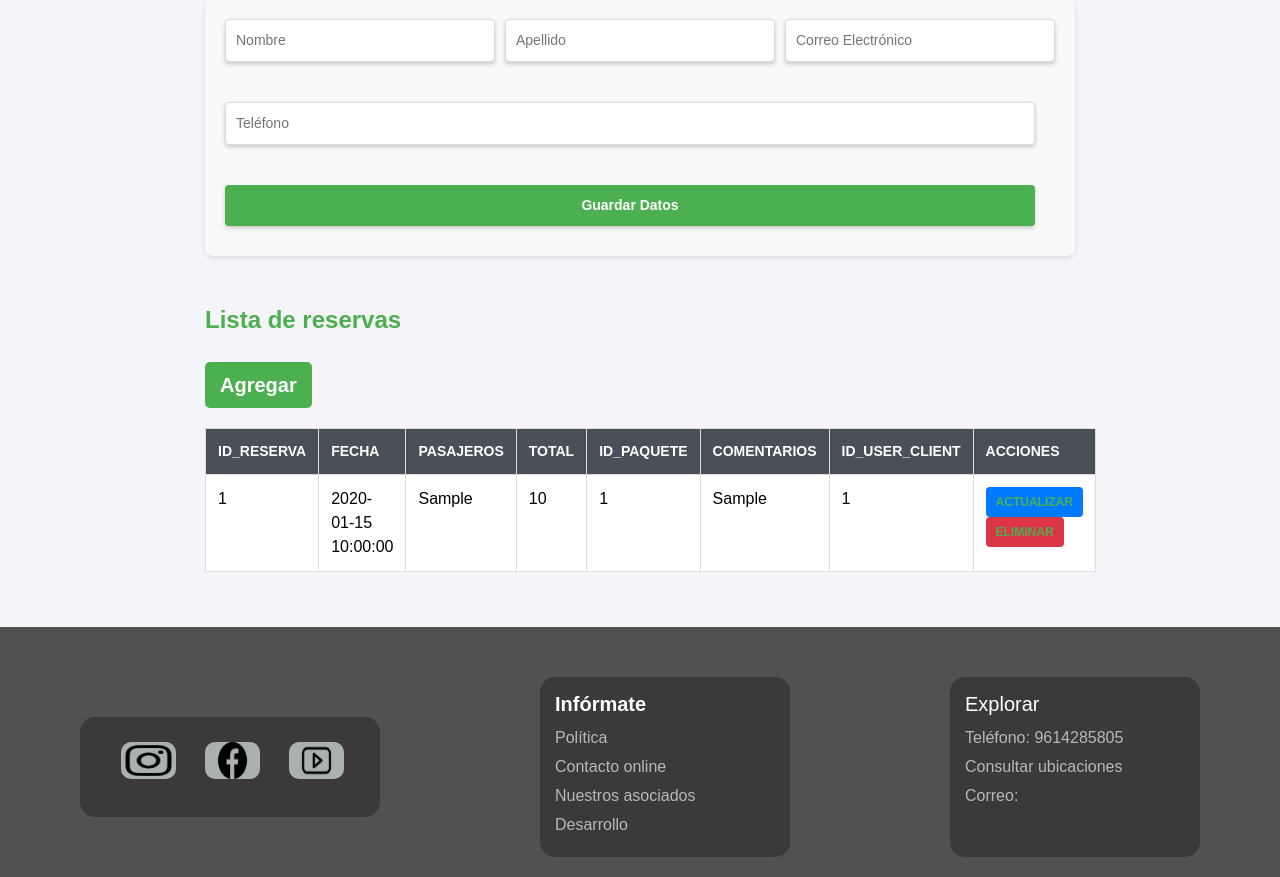
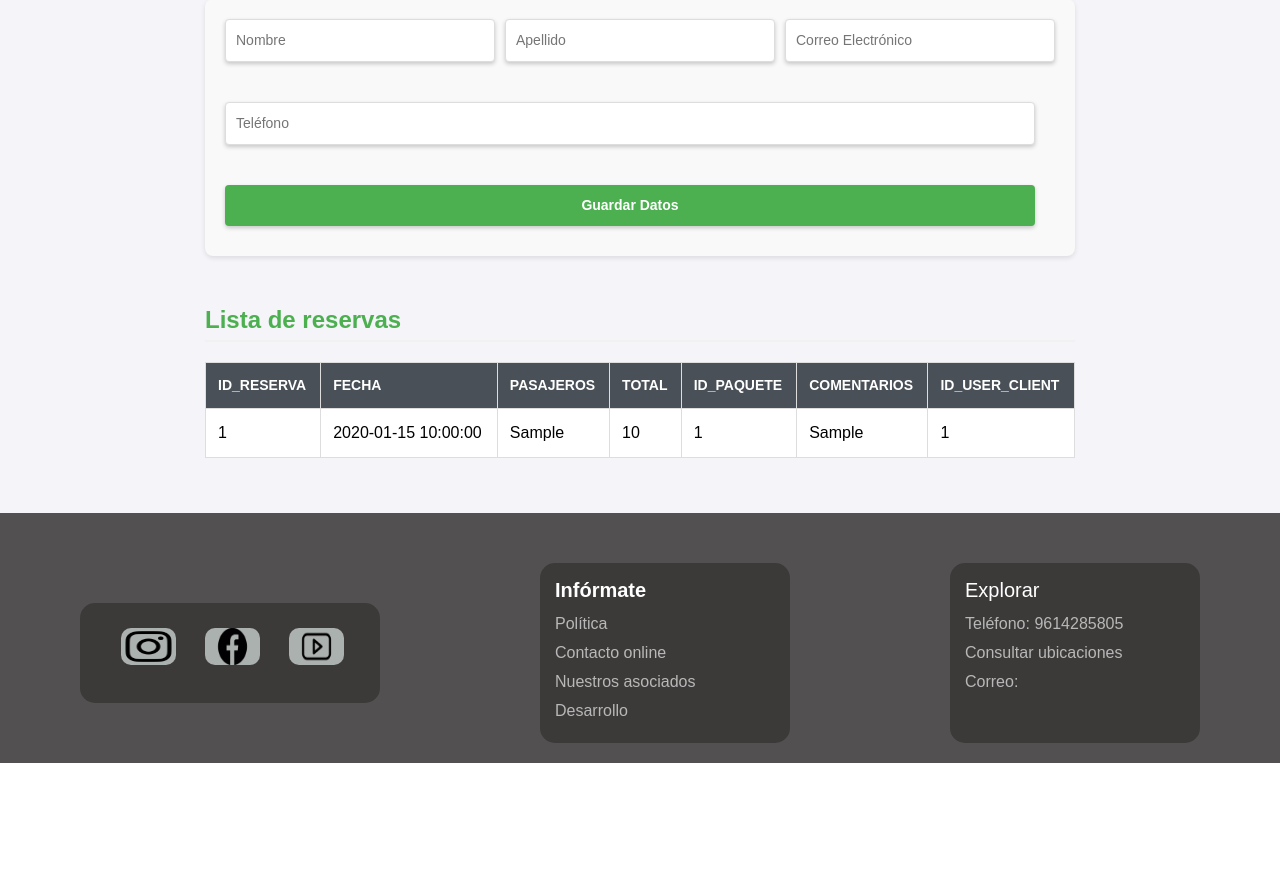
Before and after one commit to mau12304/Proyecto_tours, a PHP site: the page made by index.php in a window 1280 px wide. Shown: the part 455-1332 px from the top of the page. After the commit the page ends 1218 px from the top, so only its background shows below. Run offline with PHP 8.4, Linux system fonts and the light colour scheme; the visitor is signed in with stand-in values (Sample User, id 1); tables that the repository leaves empty or names only in its code hold one stand-in row (values such as "Sample post"); some libraries are stand-ins or nearby versions.

Commit message:
Historial

```diff
--- a/vista/userCliente.php/datosPersonales.php
+++ b/vista/userCliente.php/datosPersonales.php
@@ -39,7 +39,6 @@ if (!isset($_SESSION['tipo_usuario']) || $_SESSION['tipo_usuario'] !== 'cliente'
 <br>
 <h1>Lista de reservas</h1>
 <div>
-    <a href="index.php?p=agregarpaquetes">Agregar</a>
     <table class="table">
             <thead class="thead-dark">
                 <tr>
@@ -50,7 +49,6 @@ if (!isset($_SESSION['tipo_usuario']) || $_SESSION['tipo_usuario'] !== 'cliente'
                 <th scope="col">id_paquete</th>
                 <th scope="col">comentarios</th>
                 <th scope="col">id_user_client</th>
-                <th scope="col">Acciones</th>
                 </tr>
             </thead>
             <tbody>
@@ -64,9 +62,7 @@ if (!isset($_SESSION['tipo_usuario']) || $_SESSION['tipo_usuario'] !== 'cliente'
                             echo "<td>".$va['id_paquete']."</td>";
                             echo "<td>".$va['comentarios']."</td>";
                             echo "<td>".$va['id_user_client']."</td>";
-                            echo "<td><a href='index.php?p=actualizar&id=".$va['id_reserva']."'>ACTUALIZAR</a>
-                            <a href='index.php?p=eliminar&id=".$va['id_reserva']."'>ELIMINAR</a></td>";
-                            echo "</tr>";
+
                         endforeach;
                     ?>
             </tbody>
```
